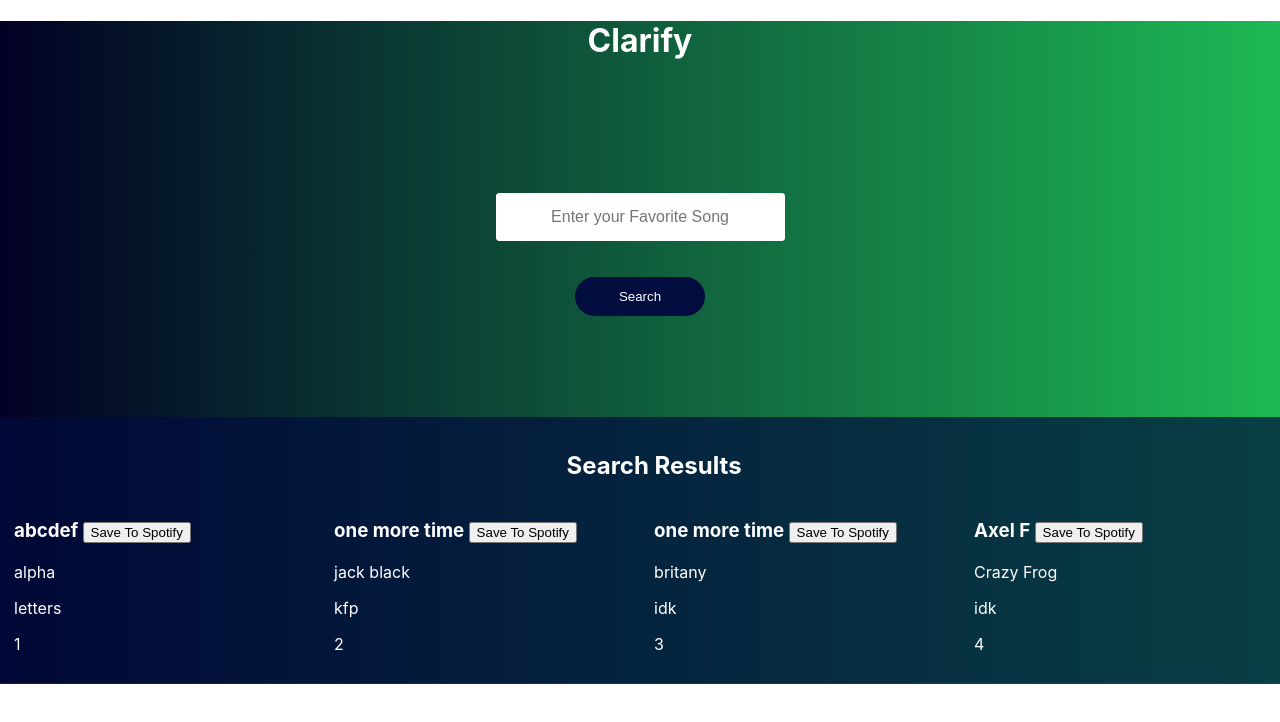
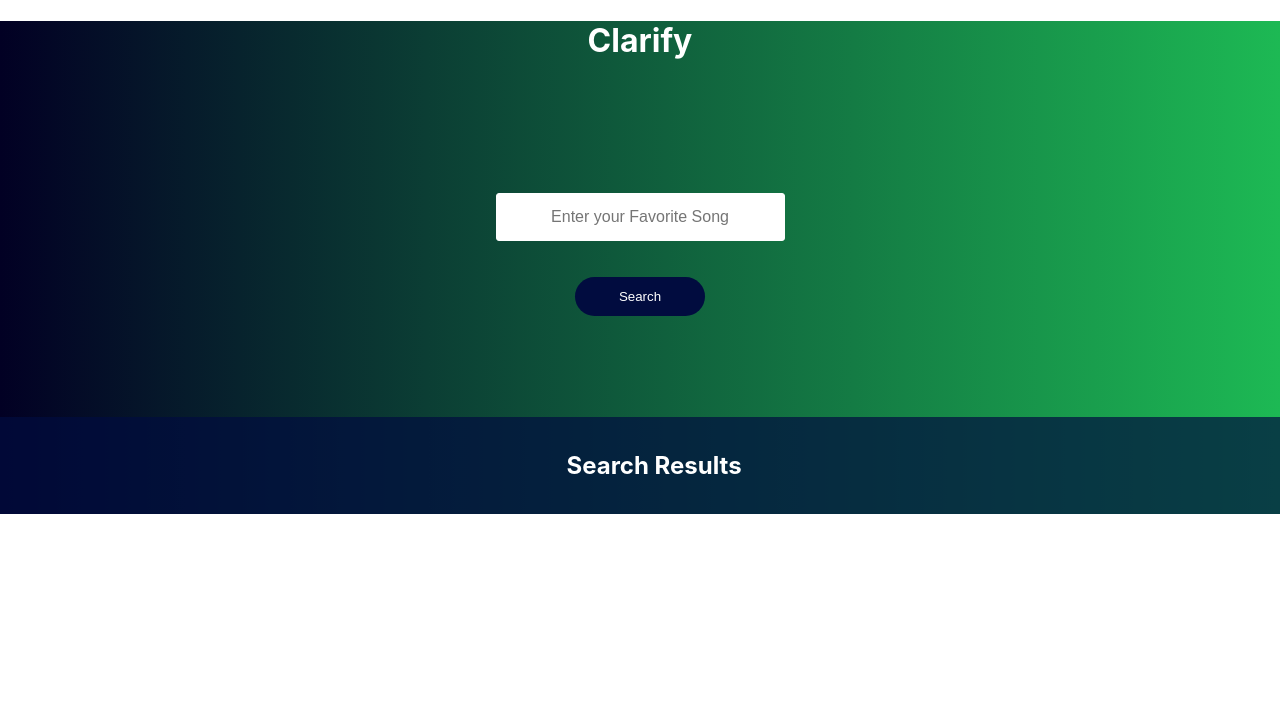
Before and after one commit to srym8/clarify, a React (Create React App) app: page / in a window 1280 px wide. Shown: the top 722 px of the page. Built offline with nearby package versions, Linux system fonts and the light colour scheme.

Commit message:
Search button now performs render of mock data

```diff
--- a/src/components/App/App.js
+++ b/src/components/App/App.js
@@ -7,15 +7,18 @@ import SearchResults from "../SearchResults/SearchResults";
 
 
 function App() {
-    const [results, setresults] = useState([
-        {name: "abcdef", artist: "alpha", album: "letters", id: 1},
-        {name: "one more time", artist: "jack black", album: "kfp", id: 2},
-        {name: "one more time", artist: "britany", album: "idk", id: 3},
-        {name: "Axel F", artist: "Crazy Frog", album: "idk", id: 4}
-    ])
+    const [results, setresults] = useState([])
+
+
 
     const search = () => {
 
+        const query = [{name: "abcdef", artist: "alpha", album: "letters", id: 1},
+        {name: "one more time", artist: "jack black", album: "kfp", id: 2},
+        {name: "one more time", artist: "britany", album: "idk", id: 3},
+        {name: "Axel F", artist: "Crazy Frog", album: "idk", id: 4}]
+
+        setresults(query)
     }
 
     return (
```
